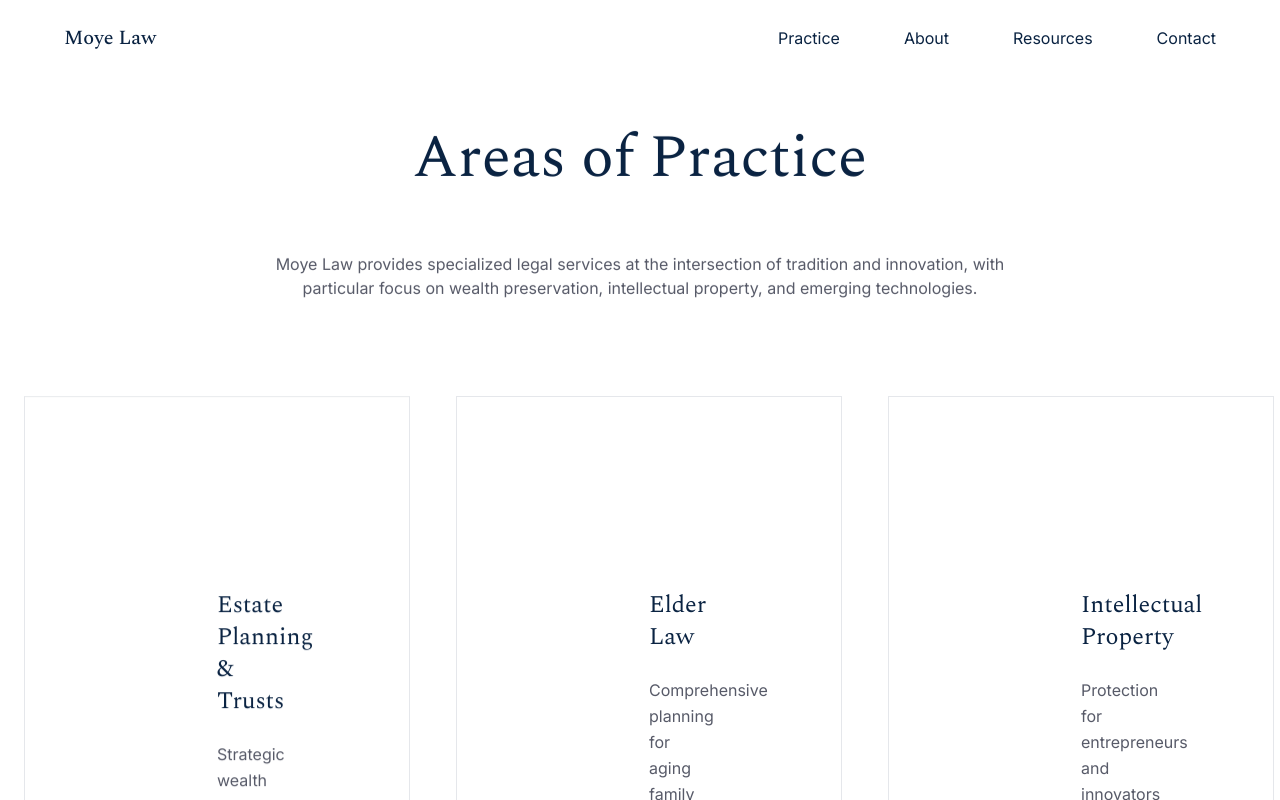
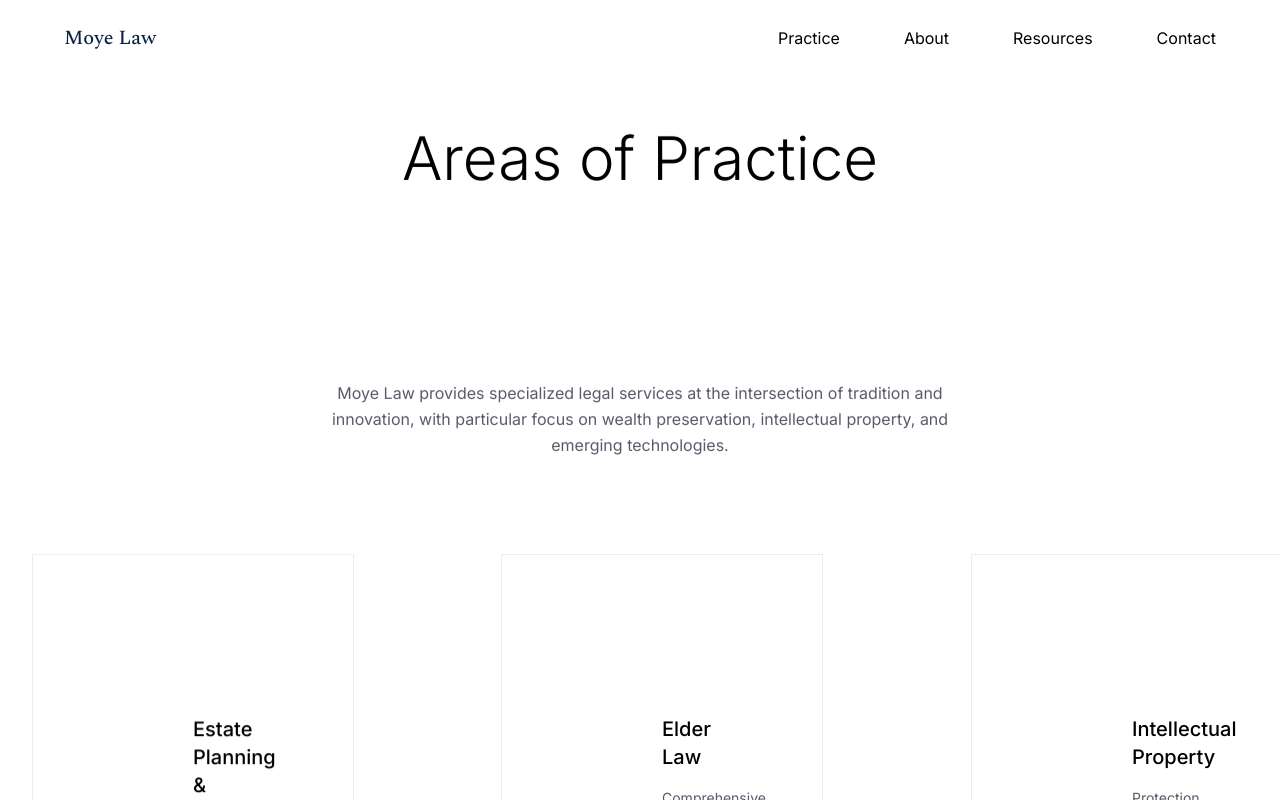
Before and after one commit to binarylawyer/moye-law-redesign, a React (Vite) app: page /practice in a window 1280 px wide. Shown: the top 800 px of the page. Built offline with nearby package versions, Linux system fonts and the light colour scheme.

Commit message:
Refactor: Update color scheme and fonts
Update the color scheme to use a muted Cerulean Blue as the primary color.
Also, update the fonts to match the design of outlign.co.

```diff
--- a/src/index.css
+++ b/src/index.css
@@ -10,8 +10,16 @@
     scroll-behavior: smooth;
   }
 
+  body {
+    @apply font-sans;
+  }
+
+  h1, h2, h3, h4, h5, h6 {
+    @apply font-sans;
+  }
+
   .nav-link {
-    @apply font-sans text-navy hover:text-gold transition-colors;
+    @apply font-sans text-primary hover:text-gold transition-colors;
   }
 }
 
@@ -31,4 +39,12 @@
   .glass {
     @apply bg-white/10 backdrop-blur-sm border border-white/20 rounded-lg;
   }
+
+  .card {
+    @apply border border-primary-light/30 bg-white rounded-md hover:shadow-md transition-all duration-300;
+  }
+
+  .section-heading {
+    @apply font-sans text-primary text-4xl md:text-5xl lg:text-6xl font-light;
+  }
 }
--- a/src/pages/Practice.tsx
+++ b/src/pages/Practice.tsx
@@ -31,6 +31,7 @@ const Practice: React.FC = () => {
       title: "Estate Planning & Trusts",
       description: "Strategic wealth preservation and legacy planning for high-net-worth individuals.",
       persona: "David (Prudent Investor)",
+      benefit: "Preserve family wealth across generations with sophisticated trust strategies.",
       path: "/practice/estate-planning"
     },
     {
@@ -38,6 +39,7 @@ const Practice: React.FC = () => {
       title: "Elder Law",
       description: "Comprehensive planning for aging family members with compassion and foresight.",
       persona: "Barbara (Executive & Caregiver)",
+      benefit: "Ensure peace of mind with expert guidance on elder care and Medicaid planning.",
       path: "/practice/elder-law"
     },
     {
@@ -45,6 +47,7 @@ const Practice: React.FC = () => {
       title: "Intellectual Property",
       description: "Protection for entrepreneurs and innovators in the digital economy.",
       persona: "Alex (Tech Innovator)",
+      benefit: "Secure your digital assets and IP with forward-thinking legal protection.",
       path: "/practice/intellectual-property"
     },
     {
@@ -52,30 +55,38 @@ const Practice: React.FC = () => {
       title: "Art Law",
       description: "Specialized legal services for collectors, artists, and cultural institutions.",
       persona: "Premium Differentiator",
+      benefit: "Navigate the complex intersection of art, law and wealth preservation.",
       path: "/practice/art-law"
     },
     {
       id: "software-licensing",
       title: "Software Licensing",
       description: "Strategic protection and monetization of software assets and intellectual property.",
+      persona: "Alex (Tech Innovator)",
+      benefit: "Maximize the value of your software while ensuring proper legal protection.",
       path: "/practice/software-licensing"
     },
     {
       id: "ip-licensing",
       title: "IP Licensing",
       description: "Maximizing the value of intellectual assets through strategic licensing agreements.",
+      persona: "Alex (Tech Innovator)",
+      benefit: "Transform intellectual property into revenue streams with expert licensing strategies.",
       path: "/practice/ip-licensing"
     },
     {
       id: "entertainment-law",
       title: "Entertainment Law",
       description: "Legal guidance for creators, performers, and entertainment businesses.",
+      benefit: "Protect creative works and negotiate favorable agreements in the entertainment industry.",
       path: "/practice/entertainment-law"
     },
     {
       id: "real-estate",
       title: "Real Estate",
       description: "Sophisticated counsel for complex real estate transactions and investments.",
+      persona: "David (Prudent Investor)",
+      benefit: "Navigate complex property transactions with confidence and strategic tax planning.",
       path: "/practice/real-estate"
     },
     {
@@ -83,6 +94,7 @@ const Practice: React.FC = () => {
       title: "Crypto & Digital Assets",
       description: "Legal solutions for blockchain technologies and digital asset management.",
       persona: "Alex (Tech Innovator)",
+      benefit: "Cutting-edge legal protection for your cryptocurrency and digital asset holdings.",
       path: "/practice/crypto-assets"
     }
   ];
@@ -91,29 +103,36 @@ const Practice: React.FC = () => {
     <div className="min-h-screen bg-white">
       <Header />
       <main className="pt-24 md:pt-32">
-        <section className="py-96">
-          <div className="container mx-auto px-24">
-            <h1 className="reveal font-serif text-navy text-4xl md:text-5xl lg:text-6xl mb-32 md:mb-64 text-center">
+        <section className="py-64 md:py-96">
+          <div className="container mx-auto px-24 md:px-32">
+            <h1 className="reveal font-sans text-primary text-4xl md:text-5xl lg:text-6xl mb-32 md:mb-48 text-center font-light">
               Areas of Practice
             </h1>
-            <p className="reveal text-center max-w-3xl mx-auto text-charcoal/80 mb-96">
+            <p className="reveal text-center max-w-2xl mx-auto text-charcoal/80 mb-64 md:mb-96 leading-relaxed">
               Moye Law provides specialized legal services at the intersection of tradition and innovation,
               with particular focus on wealth preservation, intellectual property, and emerging technologies.
             </p>
 
-            <div className="grid grid-cols-1 md:grid-cols-2 lg:grid-cols-3 gap-32 md:gap-64">
+            <div className="grid grid-cols-1 md:grid-cols-2 lg:grid-cols-3 gap-32 md:gap-48">
               {practiceAreas.map((practice, index) => (
                 <div
                   key={practice.id}
-                  className="reveal border border-gray-200 bg-white p-32 md:p-48 rounded-lg hover:shadow-lg transition-all duration-300"
+                  className="reveal border border-primary-light/30 bg-white p-32 md:p-40 rounded-md hover:shadow-md transition-all duration-300"
                   style={{ transitionDelay: `${0.1 * (index % 3)}s` }}
                 >
-                  <h3 className="font-serif text-navy mb-24 text-2xl">{practice.title}</h3>
-                  <p className="text-charcoal/80 mb-32 leading-relaxed">{practice.description}</p>
+                  <h3 className="font-sans text-primary mb-16 text-xl font-medium">{practice.title}</h3>
+                  <p className="text-charcoal/80 mb-24 leading-relaxed text-sm">{practice.description}</p>
+
+                  {practice.benefit && (
+                    <p className="text-primary-muted text-sm mb-24 italic leading-relaxed">
+                      {practice.benefit}
+                    </p>
+                  )}
 
                   <Link
                     to={practice.path}
-                    className="inline-flex items-center font-sans text-gold hover:text-navy transition-colors mt-16"
+                    className="inline-flex items-center font-sans text-sm text-primary hover:text-gold transition-colors mt-16"
+                    aria-label={`Learn more about ${practice.title}`}
                   >
                     Learn more <ChevronRight className="ml-8 h-4 w-4" />
                   </Link>
--- a/tailwind.config.ts
+++ b/tailwind.config.ts
@@ -1,4 +1,3 @@
-
 import type { Config } from "tailwindcss";
 
 export default {
@@ -24,6 +23,9 @@ export default {
 				'sans': ['Inter', 'sans-serif'],
 			},
 			colors: {
+				'primary': '#4682B4', // Cerulean blue
+				'primary-light': '#B0C4DE', // Lighter cerulean (Light Steel Blue)
+				'primary-muted': '#7BA7CC', // Muted cerulean
 				'navy': '#0A2342',
 				'gold': '#C99D56',
 				'light-gray': '#F5F5F5',
```
